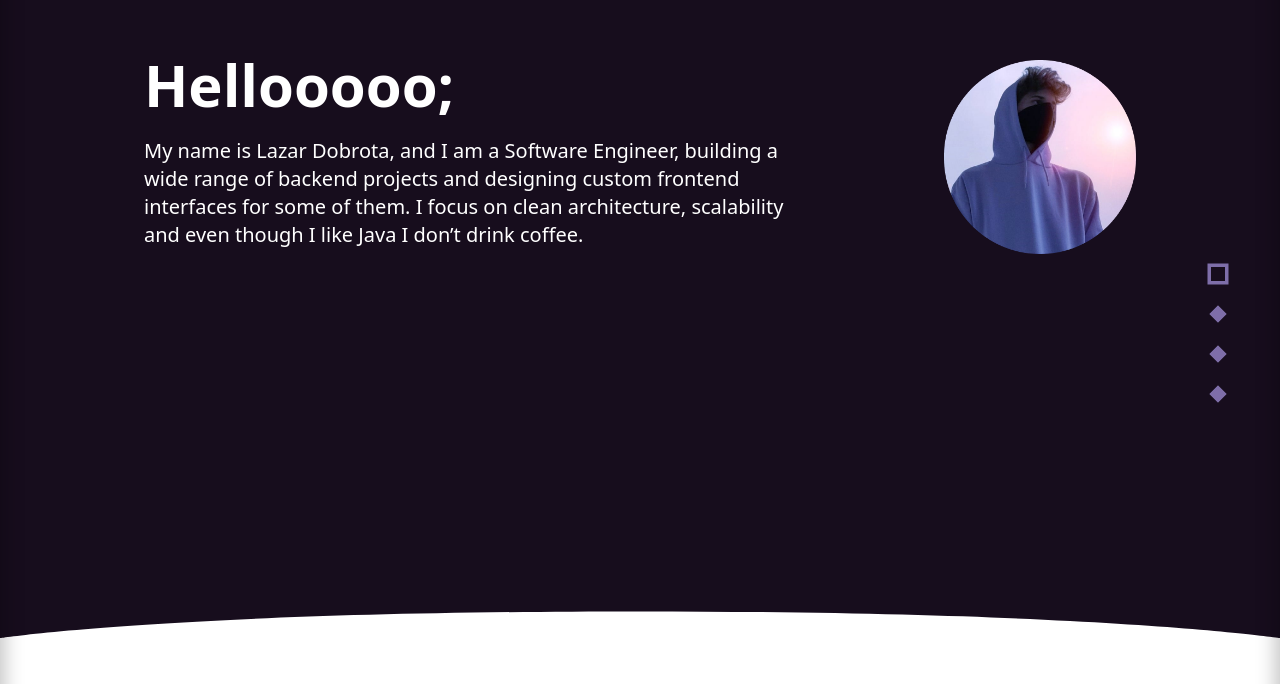
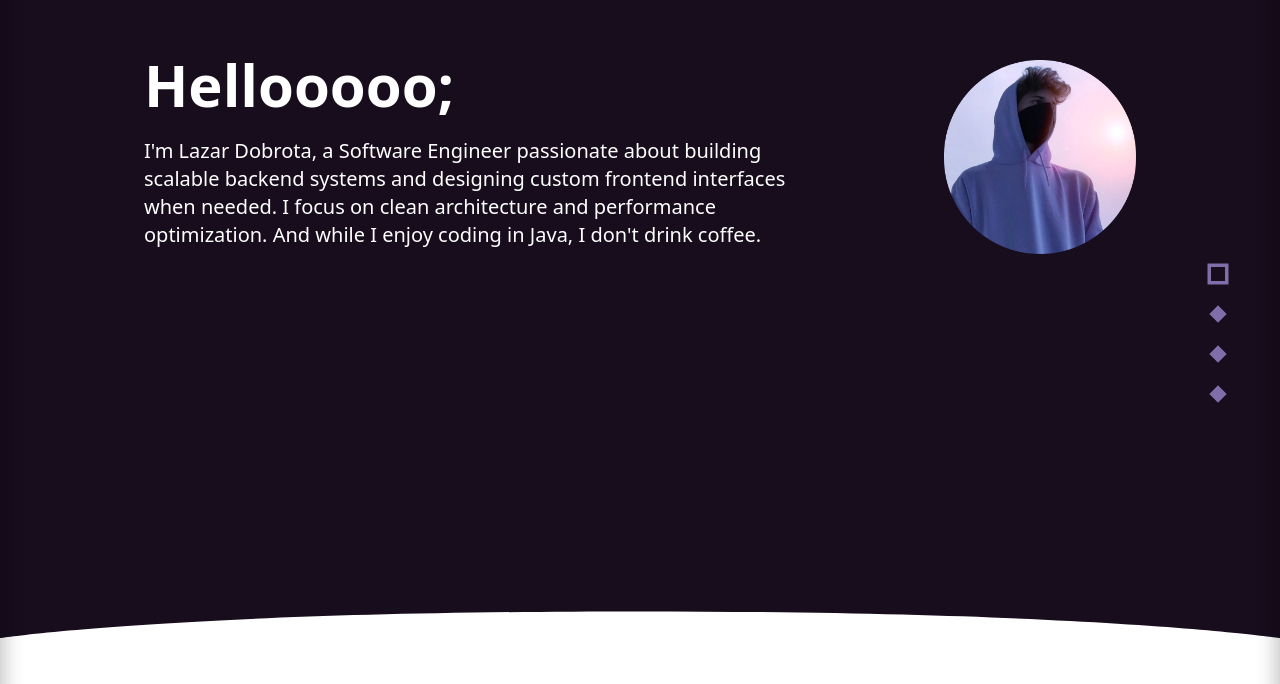
Before and after one commit to lazardobrota/MyWebsite, a Next.js app: page / in a window 1280 px wide. Shown: the part 116-800 px from the top of the page. Built offline with nearby package versions, Linux system fonts and the light colour scheme.

Commit message:
refactor: make text more informative

```diff
--- a/src/app/pages/about-me.tsx
+++ b/src/app/pages/about-me.tsx
@@ -6,7 +6,7 @@ import BackgroundMiddle from "../components/Icons/bg-middle";
 import { RefInfo } from "../types/reference";
 import { LegacyRef } from "react";
 
-export default function AboutMe({ref}: RefInfo) {
+export default function AboutMe({ ref }: RefInfo) {
 
   return (
     <div ref={ref as LegacyRef<HTMLDivElement>} id="about-me" className="flex flex-col gap-20 lg:gap-28 items-center py-32 lg:py-44 relative p-5 lg:px-36">
@@ -18,15 +18,22 @@ export default function AboutMe({ref}: RefInfo) {
         <div className="flex flex-col gap-8 max-lg:items-center">
           <p className="font-bold text-3xl lg:text-h2 text-white">Engineering</p>
           <div className="lg:w-1/2">
-            <p className="text-xl lg:text-p1 text-white">I am building application with Java in the backend following architectures. I have used Microservices, Spring, ...</p>
+            <p className="text-xl text-white">
+              My software engineering journey began four years ago, and I am now in my final year of Computer Science.
+              Throughout this time, I’ve worked on both solo and team projects, ranging from a distributed system with a custom SSTable implementation to fun side projects like a Flappy Bird clone.
+              I enjoy tackling complex technical challenges and continuously expanding my knowledge in system architecture, databases, and efficient software design.
+            </p>
           </div>
         </div>
       </div>
       <div className="flex lg:flex-row-reverse">
         <div className="flex flex-col gap-8 max-lg:items-center lg:w-1/2">
-          <p className="font-bold text-3xl lg:text-h2 text-white lg:items-start">GameDev</p>
+          <p className="font-bold text-3xl lg:text-h2 text-white lg:items-start">Exploring</p>
           <div>
-            <p className="text-xl lg:text-p1 text-white">I love creating amazing games using Unity Engine. I have created many really simple games and now I am working a actual game for publishing.</p>
+            <p className="text-xl text-white">
+              I constantly challenge myself to learn new things, whether it's designing and building this website or exploring new concepts.
+              I enjoy researching various topics and creating my own versions, and sometimes I take it a step further by developing something entirely original — like the game I'm currently working on for publishing.
+            </p>
           </div>
         </div>
       </div>
--- a/src/app/pages/main.tsx
+++ b/src/app/pages/main.tsx
@@ -4,20 +4,20 @@ import my_logo from "../images/icons/my-logo.svg";
 import me_picture from "../images/me.png";
 import { RefInfo } from "../types/reference";
 
-export default function Main({ref}: RefInfo) {
+export default function Main({ ref }: RefInfo) {
 
   return (
     <div ref={ref as LegacyRef<HTMLDivElement>} id="main" className="flex flex-col xl:flex-row-reverse gap-8 xl:gap-36 place-items-center relative pt-16 pb-32 xl:pt-44 xl:pb-96 px-5 xl:px-36">
-      <BackgroundTop preserveAspectRatio="none" className="size-full absolute top-0 left-0 -z-10"/>
-      {/* <img className="size-20 xl:absolute xl:top-7 xl:left-7" src={my_logo.src}/> */}
-      <img className="min-w-48 min-h-48 w-2/6 max-w-80 basis-4/6" src={me_picture.src}/>
+      <BackgroundTop preserveAspectRatio="none" className="size-full absolute top-0 left-0 -z-10" />
+      <img className="min-w-48 min-h-48 w-2/6 max-w-80 basis-4/6" src={me_picture.src} />
       <div className="flex flex-col gap-8 max-xl:place-items-center">
         <p className="font-bold text-4xl text-white xl:text-h1">
           Hellooooo;
         </p>
         <p className="max-xl:text-center text-white xl:text-xl">
-        My name is Lazar Dobrota, and I am a Software Engineer, building a wide range of backend projects and designing custom frontend interfaces for some of them. I focus on clean architecture, scalability and even though I like Java I don’t drink coffee.
-          {/* My name is Lazar Dobrota, and I am a Software Engineer, building a wide range of backend projects and designing custom frontend interfaces for some of them. I'm also passionate about gaming and game development. */}
+          I'm Lazar Dobrota, a Software Engineer passionate about building scalable backend systems and designing custom frontend interfaces when needed.
+          I focus on clean architecture and performance optimization.
+          And while I enjoy coding in Java, I don't drink coffee.
         </p>
       </div>
     </div>
```
